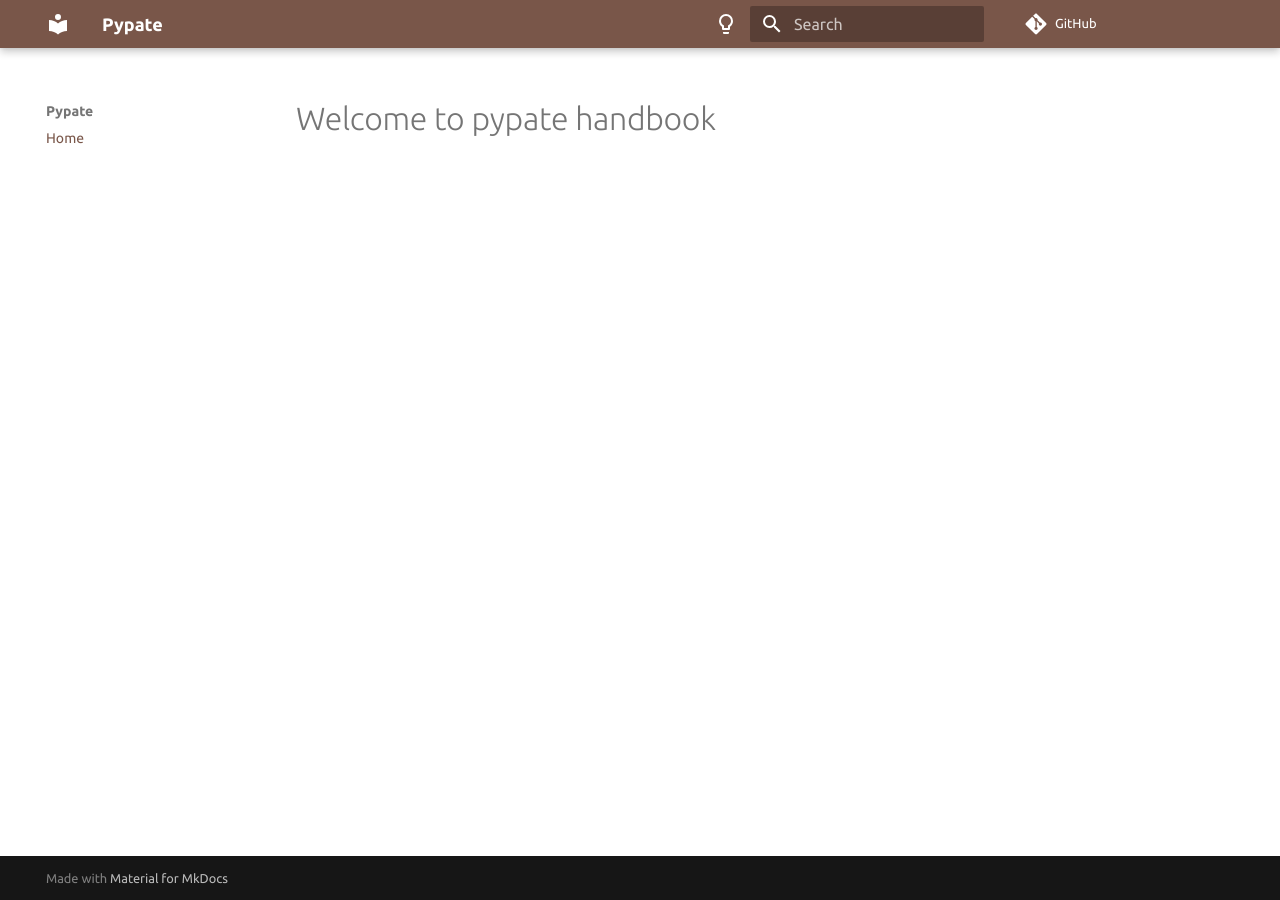
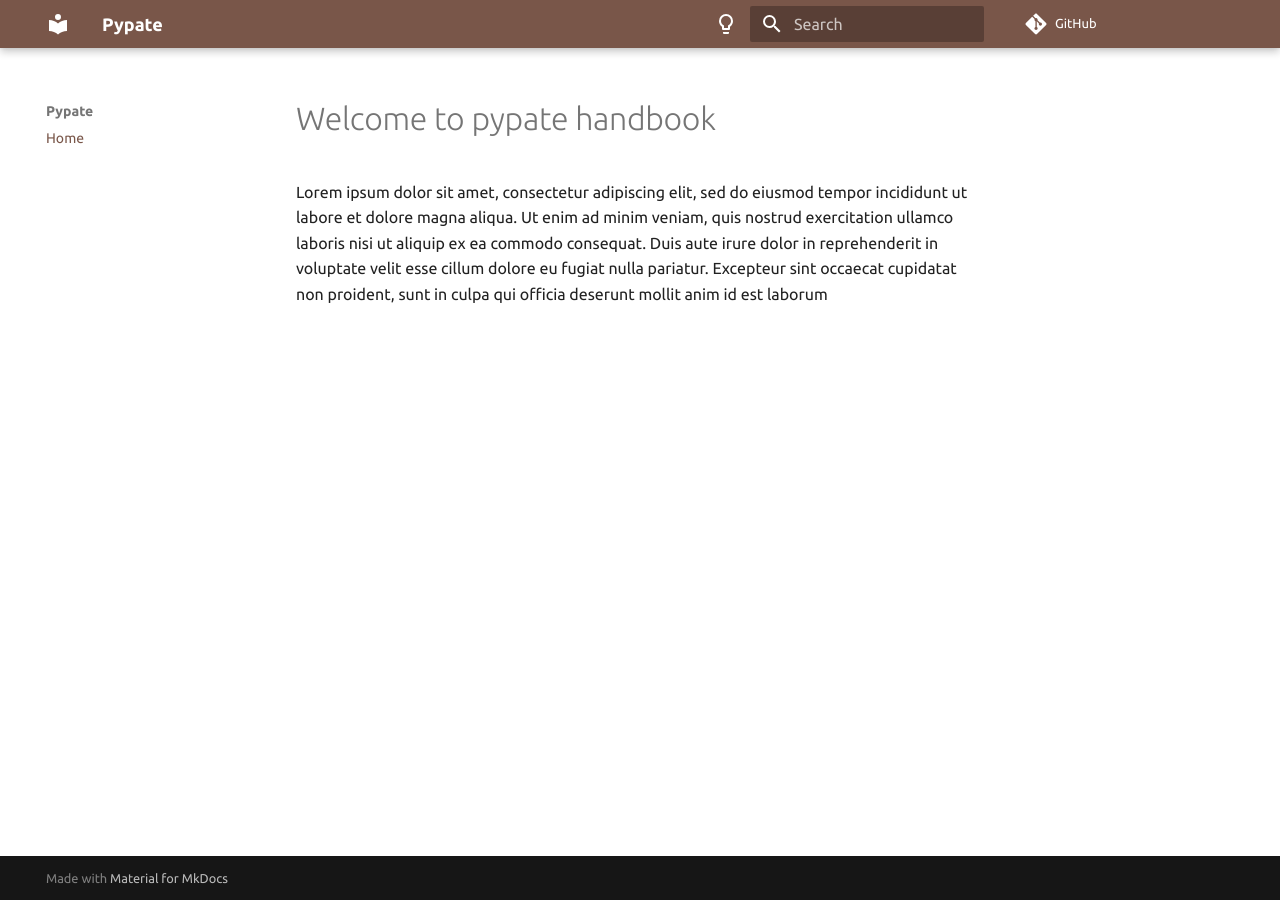
Before and after one commit to deknowny/python-package-template, an MkDocs documentation site: the page built from docs/index.md, in a window 1280 px wide. Built offline with MkDocs 1.6.1 and Material for MkDocs 9.7.7, drawn with Linux system fonts in a browser that asks for light colours; some web fonts are replaced; comment, search, counter and statistics services are not loaded.

Commit message:
Add simple text body

```diff
--- a/docs/index.md
+++ b/docs/index.md
@@ -1 +1,2 @@
 # Welcome to pypate handbook
+Lorem ipsum dolor sit amet, consectetur adipiscing elit, sed do eiusmod tempor incididunt ut labore et dolore magna aliqua. Ut enim ad minim veniam, quis nostrud exercitation ullamco laboris nisi ut aliquip ex ea commodo consequat. Duis aute irure dolor in reprehenderit in voluptate velit esse cillum dolore eu fugiat nulla pariatur. Excepteur sint occaecat cupidatat non proident, sunt in culpa qui officia deserunt mollit anim id est laborum
```
